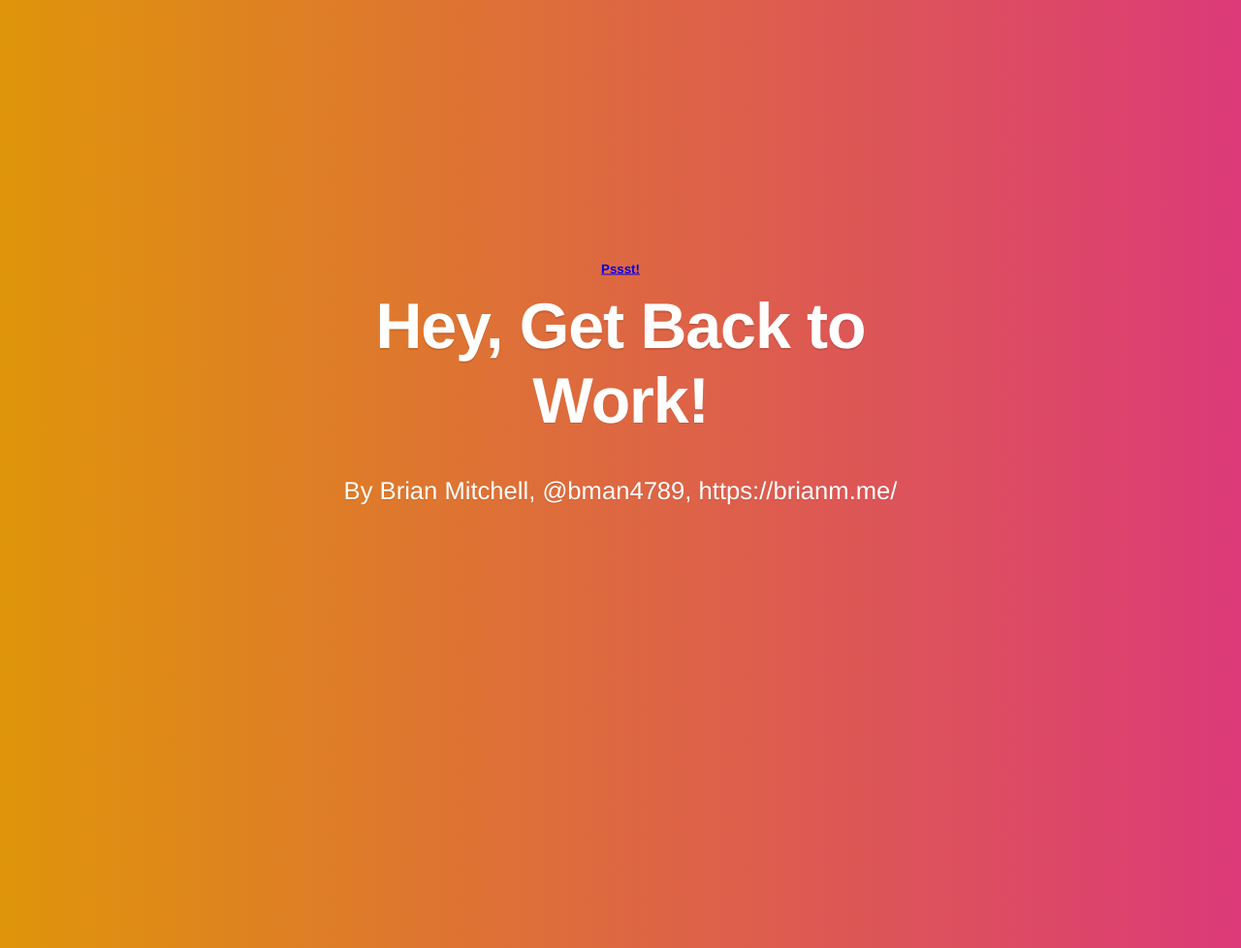
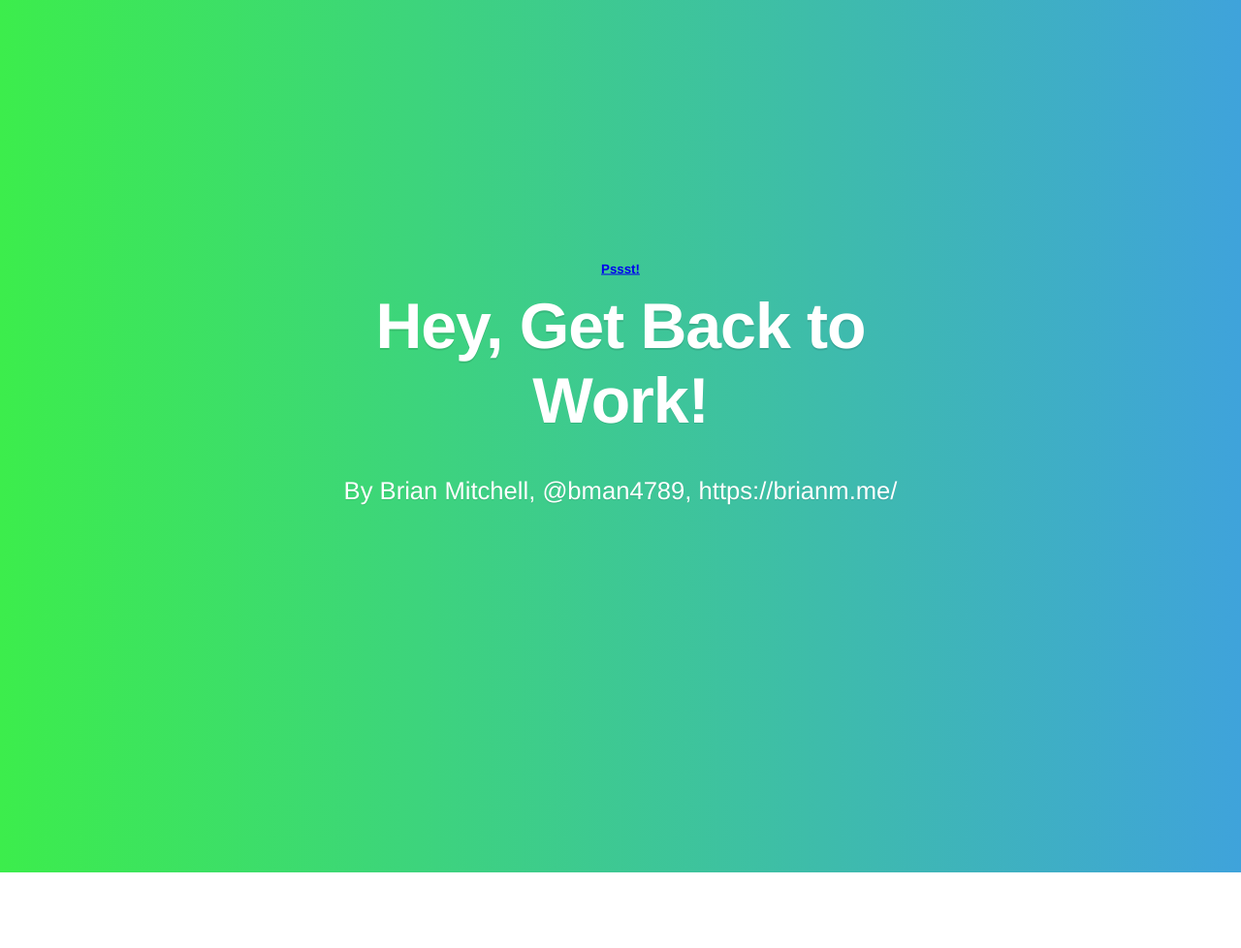
Before and after one commit to BrianMitchL/heygetbacktowork, a Jekyll site: the page built from index.html, in a window 1280 px wide. Shown: the whole page at 97% size. Built offline with Jekyll 4.4.1, drawn with Linux system fonts in a browser that asks for light colours; nearby versions of some CDN libraries.

Commit message:
Some restructuring os CSS, fixed a couple bugs.

```diff
--- a/_includes/head.html
+++ b/_includes/head.html
@@ -1,5 +1,5 @@
 <meta http-equiv="content-type" content="text/html; charset=utf-8" />
-<meta name="viewport" content="width=device-width, initial-scale=1">
+<meta name="viewport" content="width=device-width, initial-scale=1, user-scalable=no">
 <title>{{ site.title }}</title>
 <meta name="description" content="Free Web tutorials on HTML and CSS">
 <link rel="shortcut icon" href="/assets/images/favicon.ico">
--- a/_includes/scripts.html
+++ b/_includes/scripts.html
@@ -1,4 +1,5 @@
 <script type="text/javascript" src="//cdnjs.cloudflare.com/ajax/libs/jquery/2.1.4/jquery.min.js"></script>
+<script type="text/javascript" src="//cdnjs.cloudflare.com/ajax/libs/skrollr/0.6.30/skrollr.min.js"></script>
 <script type="text/javascript" src="/assets/scripts/gradient.js"></script>
 <script>
     (function(i,s,o,g,r,a,m){i['GoogleAnalyticsObject']=r;i[r]=i[r]||function(){
--- a/assets/scripts/gradient.js
+++ b/assets/scripts/gradient.js
@@ -32,7 +32,7 @@
     var b2 = Math.round(istep * c1_0[2] + step * c1_1[2]);
     var color2 = "rgb("+r2+","+g2+","+b2+")";
 
-    $('body').css({
+    $('.gradient').css({
         background: "-webkit-gradient(linear, left top, right top, from("+color1+"), to("+color2+"))"}).css({
         background: "-moz-linear-gradient(left, "+color1+" 0%, "+color2+" 100%)"});
 
--- a/assets/styles/style.css
+++ b/assets/styles/style.css
@@ -1,12 +1,26 @@
 html,
 body {
     margin: 0;
+    padding: 0;
     height: 100%;
     position: relative;
     font-family: Helvetica,Arial,sans-serif;
+}
+
+.gradient {
+    height: 100%;
+    width: 100%;
+    background-attachment:fixed;
+}
+
+.hidden {
+    display:none;
+}
+
+.center-text {
     text-align: center;
-    color: white;
 }
+
 #title {
     position: absolute;
     top: 50%;
@@ -16,7 +30,9 @@
     margin: -15% 0 0 -25%;
     font-size: 200%;
     text-shadow: 0 1px 0 rgba(0, 0, 0, 0.1);
+    color: white;
 }
+
 #title > p {
     font-size: 80%;
 }
@@ -39,6 +55,19 @@
     letter-spacing: -1px;
 }
 
+#top {padding-top:10em;}
+
+#bottom {
+    position:fixed;
+    right:0;
+    bottom:0;
+    left:0;
+}
+#bottom > img {
+    display:block;
+    margin:auto;
+}
+
 #pst {
     position: absolute;
     top: 50%;
--- a/index.html
+++ b/index.html
@@ -2,15 +2,13 @@
 layout: default
 ---
 
-<div class="gradient">
+<div class="gradient center-text">
     <div id="title">
         <h1 class="animated infinite pulse">Hey, Get Back to Work!</h1>
         <p>By Brian Mitchell, <a href="https://twitter.com/bman4789/">@bman4789</a>, <a href="https://brianm.me/" title="brianm.me website">https://brianm.me/</a></p>
     </div>
-    <script type="text/javascript" src="//code.jquery.com/jquery-1.11.3.min.js"></script>
-    <script type="text/javascript" src="assets/scripts/gradient.js"></script>
+
+    <div id="pst">
+        <h5 class="animated infinite bounce"><a href="/whatever_you_want">Pssst!</a></h5>
+    </div>
 </div>
-
-<div id="pst">
-	<h5 class="animated infinite bounce"><a href="/whatever_you_want">Pssst!</a></h5>
-</div>
```
